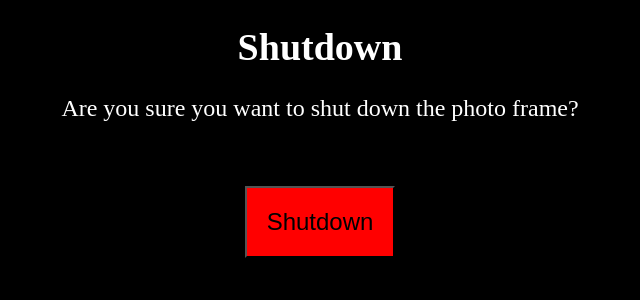
After one commit to adamalton/floto-flame, a Django app: template floto/templates/floto/shutdown.html in a window 1280 px wide. The commit adds this page. Shown: the top 300 px of the page, without its empty margins (320-960 px from the left). Run offline with Django 3.2, Linux system fonts and the light colour scheme; the template is opened without the code that fills it, so the values that code supplies are empty.

Commit message:
Adding a "shutdown" view for shutting down the Raspberry Pi via the web.
Not yet tested on the actual Pi.

```diff
--- a/floto/static/floto/css/floto.css
+++ b/floto/static/floto/css/floto.css
@@ -62,3 +62,21 @@ body{
 .hidemouse{
 	cursor: none;
 }
+
+
+/************************************* ADMIN STUFF *************************************/
+
+#shutdown{
+	color: #fff;
+	text-align: center;
+	font-size: 24px;
+}
+#shutdown h1{
+	font-size: 38px;
+}
+#shutdown button{
+	background: red;
+	padding:20px;
+	font-size: inherit;
+	margin-top: 40px;
+}
--- /dev/null
+++ b/floto/templates/floto/shutdown.html
@@ -0,0 +1,16 @@
+{% extends "base.html" %}
+
+{% block title %}Shutdown - Flickr Photo Frame{% endblock %}
+
+{% block body %}
+	<div id="shutdown">
+		<h1>Shutdown</h1>
+		<form method="post">
+			{% csrf_token %}
+			<p>Are you sure you want to shut down the photo frame?</p>
+			<div>
+				<button type="submit">Shutdown</button>
+			</div>
+		</form>
+	</div>
+{% endblock body %}
--- a/floto/urls.py
+++ b/floto/urls.py
@@ -10,4 +10,5 @@ urlpatterns = patterns('floto.views',
     url(r'^image-proxy/(?P<photo_id>\d+)/$', 'image_proxy', name='image_proxy'),
     url(r'^start-oauth/$', 'start_oauth', name='start_oauth'),
     url(r'^oauth-callback/$', 'oauth_callback', name='oauth_callback'),
+    url(r'shutdown/$', 'shutdown', name='shutdown'),
 )
```
Also changed, not shown: floto/utils.py (+10 -0 lines), floto/views.py (+8 -0 lines).
